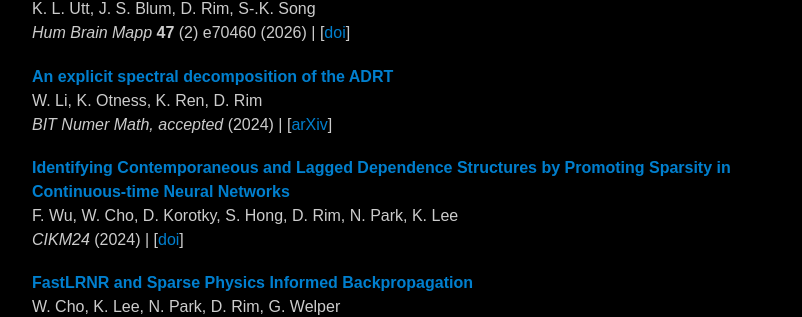
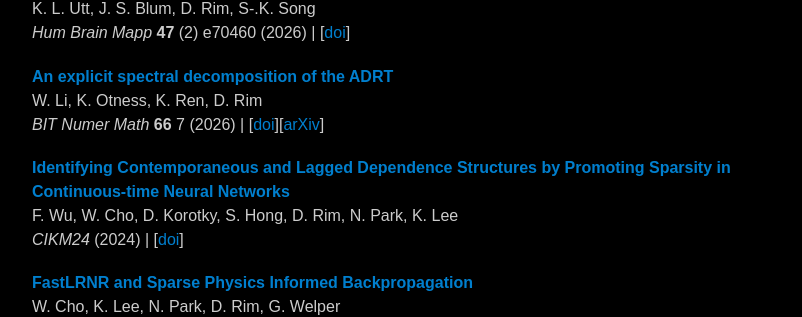
Before and after one commit to dsrim/dsrim.github.io, a Jekyll site: the page built from index.md, in a window 1280 px wide and 900 px high, scrolled down 879 px. Shown: the part 144-461 px from the top of the window, without its empty margins (232-1034 px from the left). Built offline with Jekyll 4.4.1, drawn with Linux system fonts in a browser that asks for light colours.

Commit message:
update doi for accepted paper

```diff
--- a/index.md
+++ b/index.md
@@ -142,9 +142,11 @@ pubs:
 
     - title:    "An explicit spectral decomposition of the ADRT"
       author:   "W. Li, K. Otness, K. Ren, D. Rim"
-      journal:  "BIT Numer Math, accepted"
+      journal:  "BIT Numer Math"
+      doi:      "https://doi.org/10.1007/s10543-026-01134-8"
       arxiv:    "https://arxiv.org/abs/2412.11151"
-      year:     "2024"
+      numbers:  "**66** 7"
+      year:     "2026"
 
     - title:    "Identifying Contemporaneous and Lagged Dependence Structures by Promoting Sparsity in Continuous-time Neural Networks"
       author:   "F. Wu, W. Cho, D. Korotky, S. Hong, D. Rim, N. Park, K. Lee"
```
